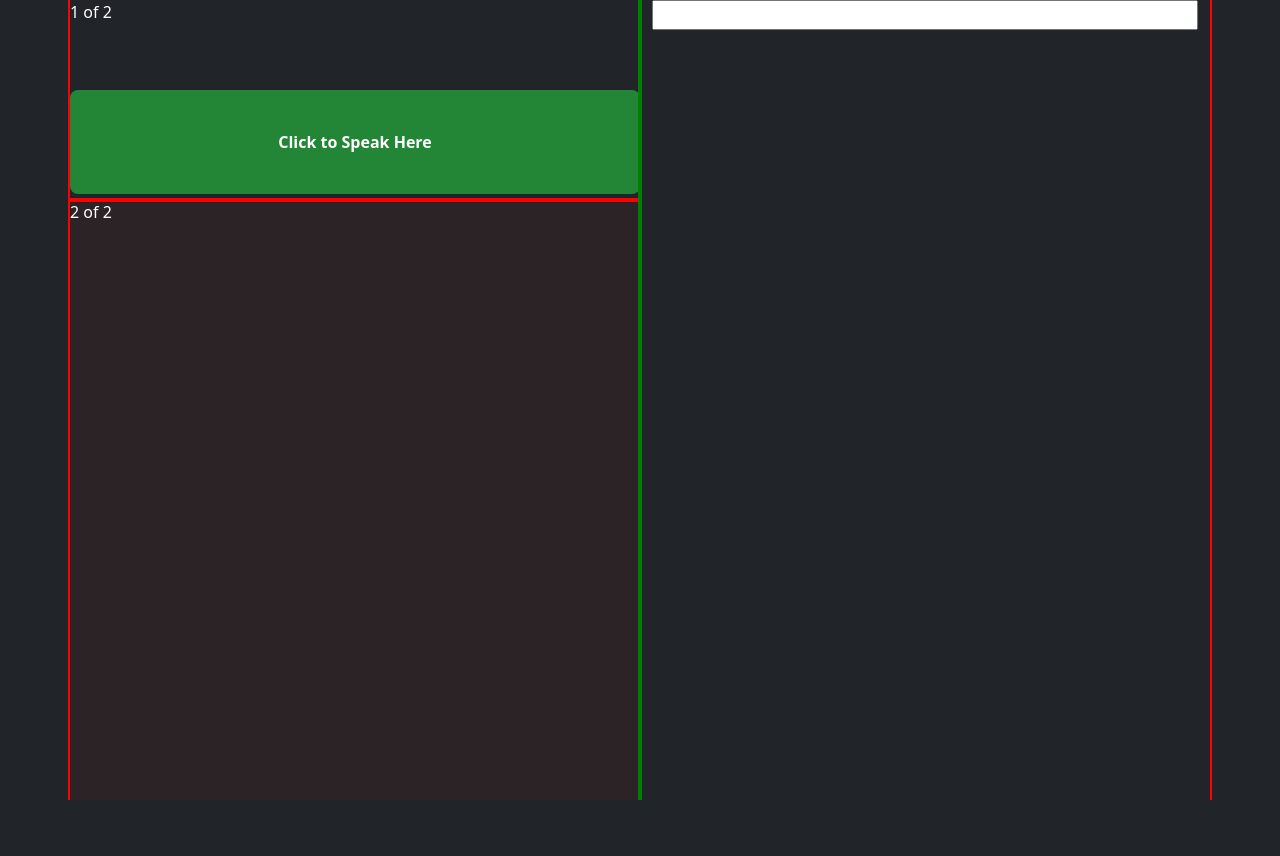
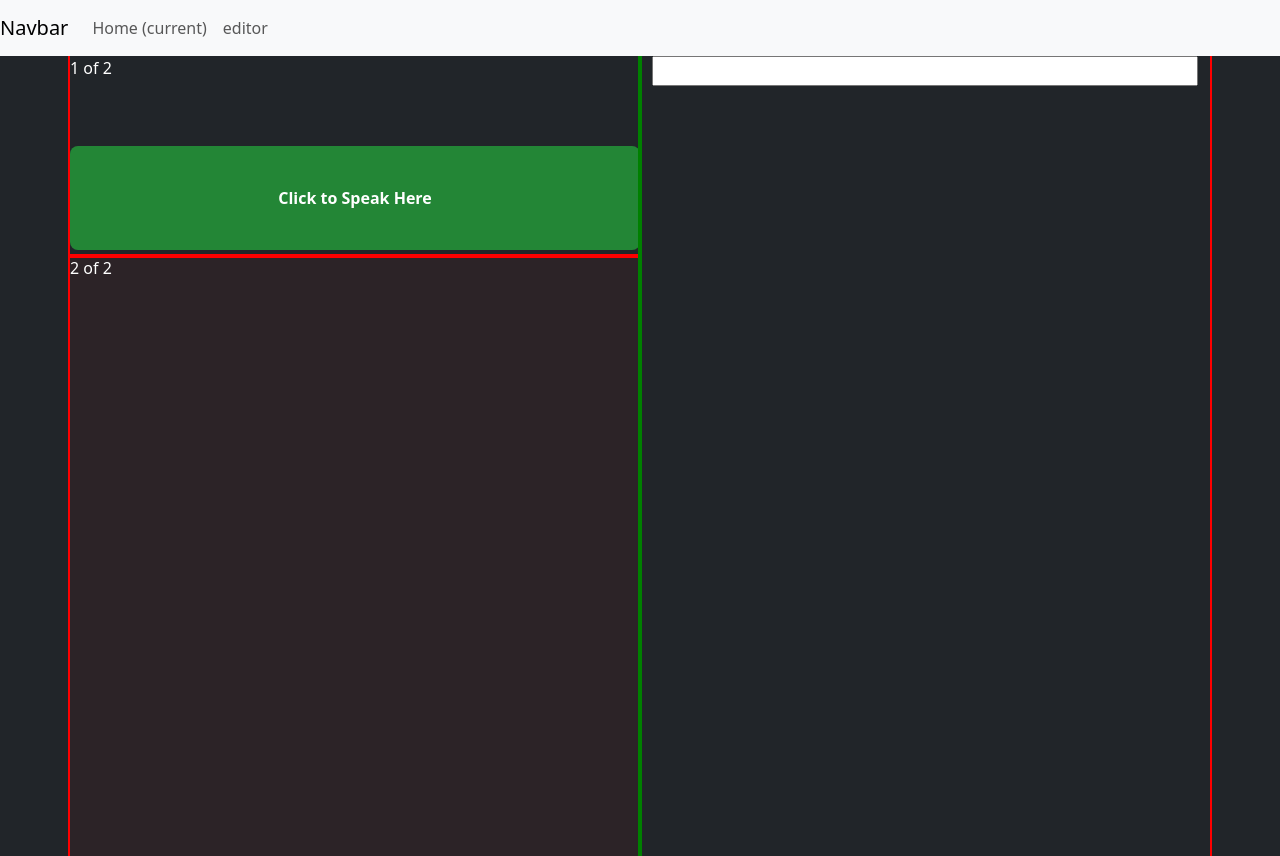
Before and after one commit to FormulaCarbon/Spectra, a Flask app: template src/templates/editor.html in a window 1280 px wide. Before the commit the page ends 800 px from the top, so only its background shows below. Run offline with Flask 3, Linux system fonts and the light colour scheme; the template is opened without the code that fills it: values that come from a table or form of the project are taken from there, most other values are stand-ins (such as "Sample title", 1, 10 or a date in 2020).

Commit message:
feat: add navbar to editor
- Moved navbar to layout
- Referenced navbar from layout.html for all HTML files

```diff
--- a/src/templates/editor.html
+++ b/src/templates/editor.html
@@ -5,6 +5,10 @@
     {{ super() }}
     {{ codemirror.include_codemirror() }}
     <link href="../static/editor.css" rel="stylesheet">
+{% endblock %}
+
+{% block navbar %}
+    {{ super() }}
 {% endblock %}
 
 {% block content %}
--- a/src/templates/layout.html
+++ b/src/templates/layout.html
@@ -13,6 +13,24 @@
         {% endblock %}
     </head>
     <body class="text-bg-dark">
+        {% block navbar %}
+            <nav class="navbar navbar-expand-lg navbar-light bg-light">
+                <a class="navbar-brand" href="#">Navbar</a>
+                <button class="navbar-toggler" type="button" data-toggle="collapse" data-target="#navbarNav" aria-controls="navbarNav" aria-expanded="false" aria-label="Toggle navigation">
+                    <span class="navbar-toggler-icon"></span>
+                </button>
+                <div class="collapse navbar-collapse" id="navbarNav">
+                    <ul class="navbar-nav">
+                    <li class="nav-item active">
+                        <a class="nav-link" href="/">Home <span class="sr-only">(current)</span></a>
+                    </li>
+                    <li class="nav-item">
+                        <a class="nav-link" href="/editor">editor</a>
+                        </li>
+                    </ul>
+                </div>
+            </nav>
+        {% endblock %}
         <div id="content" class = "fill">{% block content %}{% endblock %}</div>
         <div id="footer">
             {% block footer %}
```
Also changed, not shown: src/templates/index.html (+4 -16 lines).
